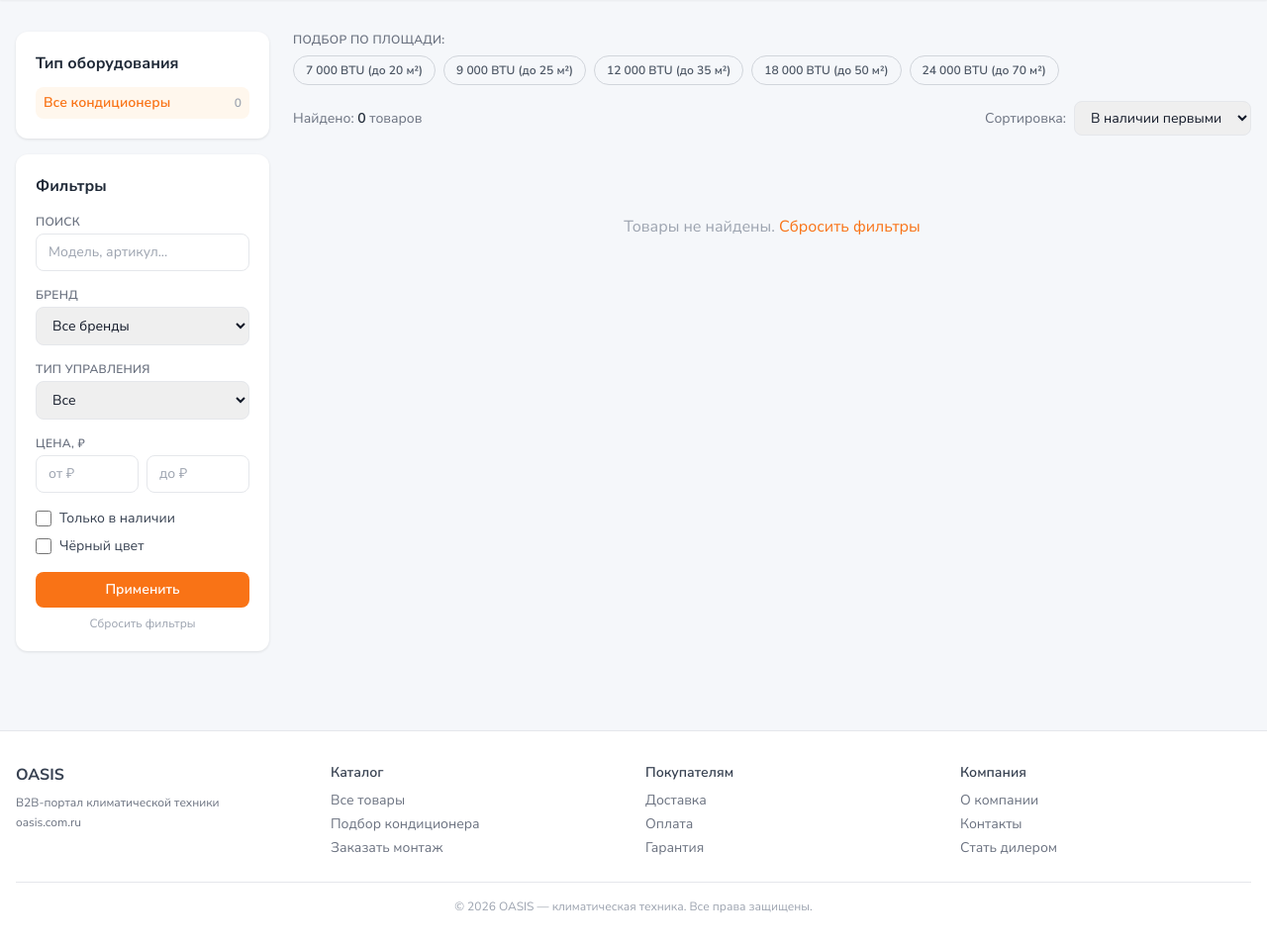
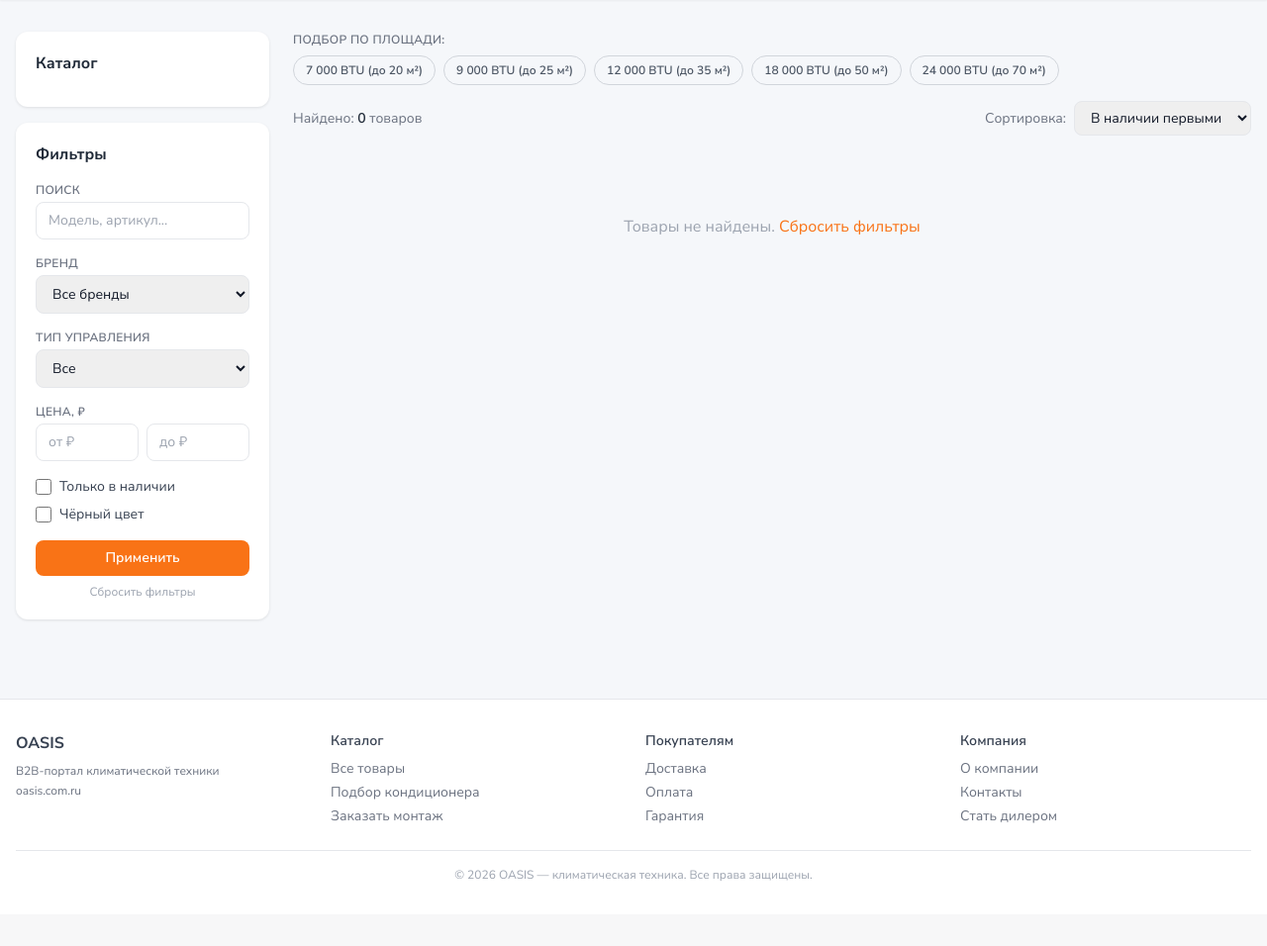
Before and after one commit to flycited2-dotcom/split-shop_claude, a Django app: page /catalog/ in a window 1280 px wide. Shown: the part 60-1016 px from the top of the page at 99% size. After the commit the page ends 950 px from the top, so only its background shows below. Run offline with Django 5.2, Linux system fonts and the light colour scheme; data that the repository does not hold is empty; parts of the project's set-up code (start-up, migrations or seed data) failed here and were passed over; some libraries are stand-ins or nearby versions.

Commit message:
feat(catalog): rename sidebar to "Каталог", drop "Все кондиционеры"
Sidebar heading is now "Каталог" instead of "Тип оборудования". The
"Все кондиционеры" link is removed (the page already shows all products
by default). A subtle separator is drawn above the last category in the
list so accessories visually break away from main AC groups.

Co-Authored-By: Claude Opus 4.7 <noreply@anthropic.com>

```diff
--- a/templates/catalog/index.html
+++ b/templates/catalog/index.html
@@ -5,19 +5,12 @@
   <!-- Боковая панель -->
   <aside class="w-64 shrink-0 space-y-4">
 
-    <!-- Тип оборудования -->
+    <!-- Каталог -->
     <div class="card p-5">
-      <h2 class="font-bold text-base mb-3 text-gray-800">Тип оборудования</h2>
+      <h2 class="font-bold text-base mb-3 text-gray-800">Каталог</h2>
       <ul class="space-y-0.5 text-sm">
-        <li>
-          <a href="/catalog/" class="flex items-center justify-between px-2 py-1.5 rounded-lg font-semibold
-            {% if not request.GET.category %}text-accent bg-orange-50{% else %}text-gray-700 hover:text-accent hover:bg-gray-50{% endif %}">
-            <span>Все кондиционеры</span>
-            <span class="text-xs text-gray-400">{{ page_obj.paginator.count }}</span>
-          </a>
-        </li>
         {% for cat in categories %}
-          <li>
+          <li{% if forloop.last and not forloop.first %} class="border-t border-gray-200 pt-2 mt-2"{% endif %}>
             <a href="?category={{ cat.pk }}"
                class="flex items-center justify-between px-2 py-1.5 rounded-lg
                {% if request.GET.category == cat.pk|stringformat:'s' %}text-accent font-semibold bg-orange-50{% else %}text-gray-600 hover:text-accent hover:bg-gray-50{% endif %}">
```
